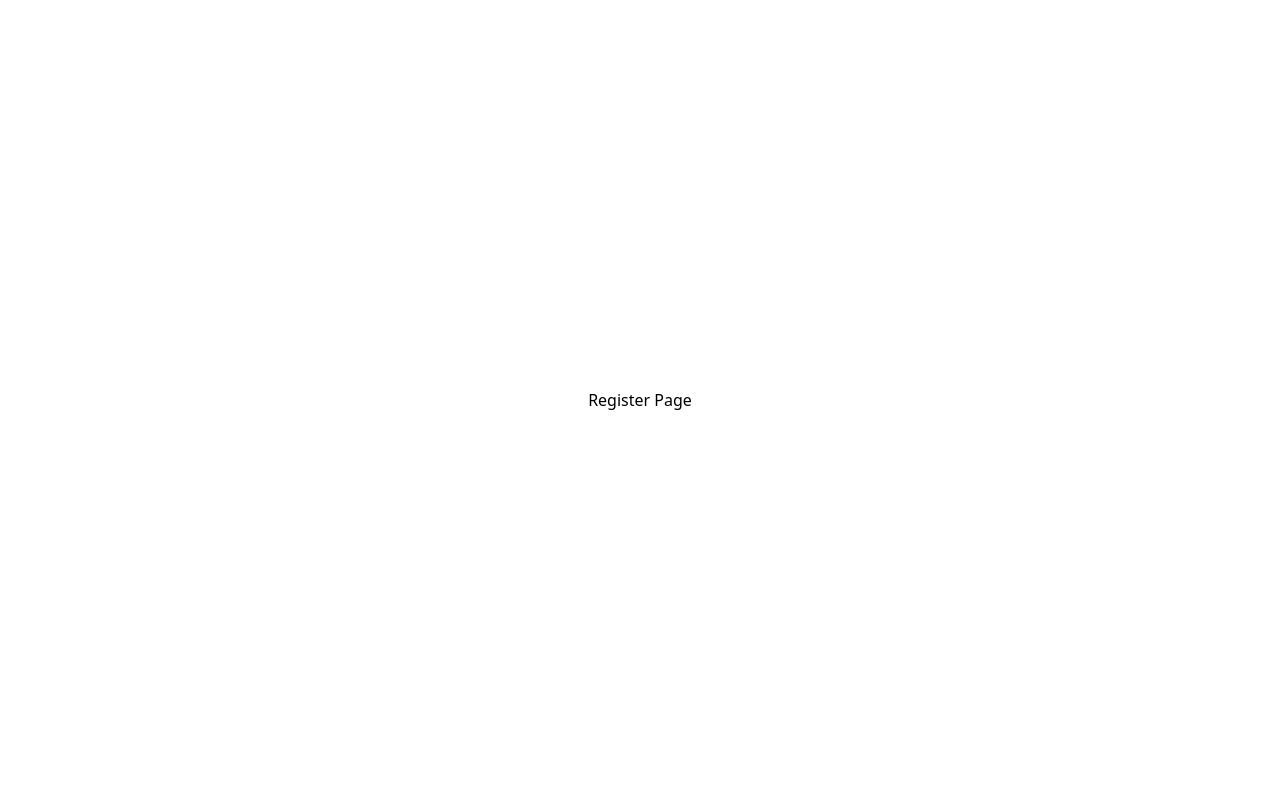
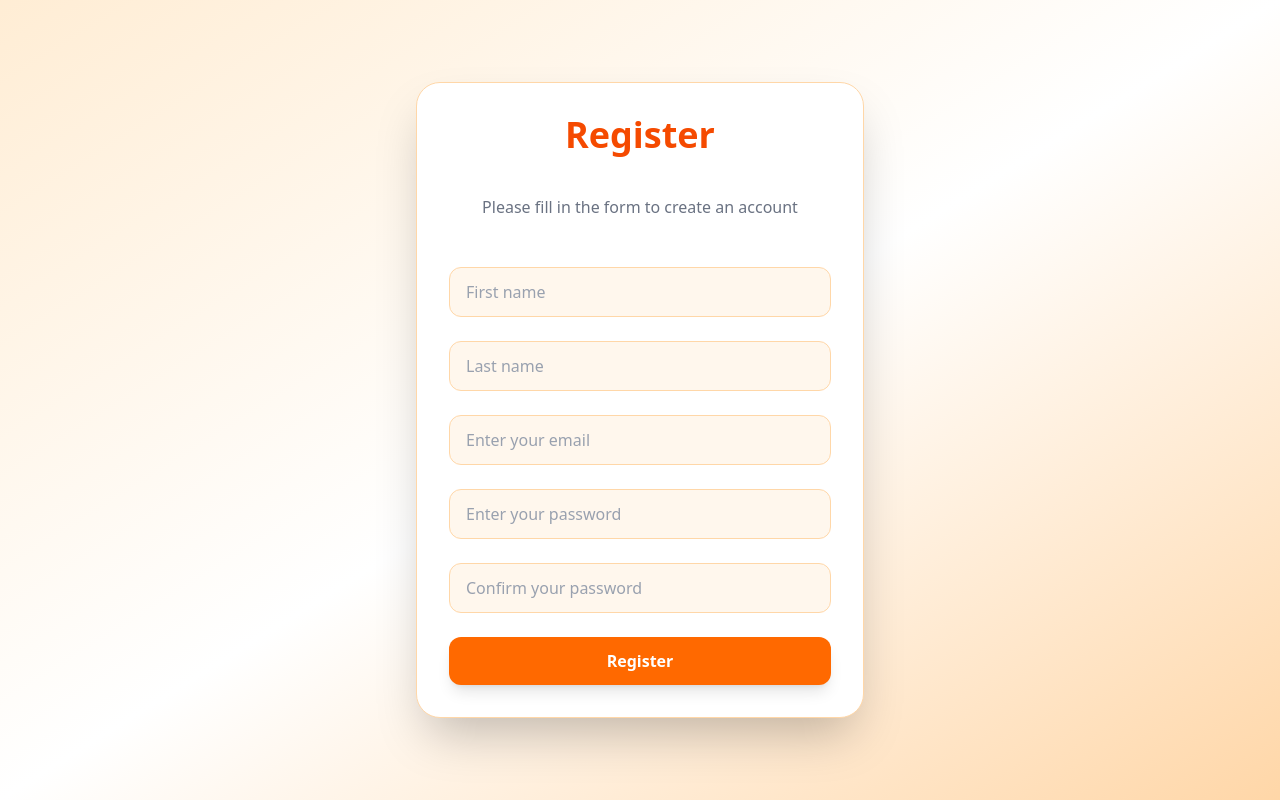
Before and after one commit to janith-sacintha/shop-frontend, a React (Vite) app: page /register in a window 1280 px wide. Built offline with nearby package versions, Linux system fonts and the light colour scheme; no server answers.

Commit message:
registration ✅

```diff
--- a/src/components/header.jsx
+++ b/src/components/header.jsx
@@ -16,6 +16,15 @@ export default function Header() {
             Itoya
           </div>
           <div className="flex flex-col gap-6 text-white p-8 text-xl font-semibold">
+            <button
+              className="hover:text-yellow-200 transition bg-white/10 p-2 rounded-lg text-left"
+              onClick={()=>{
+                setIsOpen(false);
+                navigate("/");
+                }}
+            >
+              Home
+            </button>
             <button
               className="hover:text-yellow-200 transition bg-white/10 p-2 rounded-lg text-left"
               onClick={()=>{
@@ -107,9 +116,6 @@ export default function Header() {
             className="relative w-10 h-10 flex items-center justify-center rounded-full bg-yellow-400 text-blue-800 hover:bg-yellow-300 transition"
           >
             <BiCart size={22} />
-            <span className="absolute -top-1 -right-1 bg-red-600 text-white text-xs font-bold w-5 h-5 flex items-center justify-center rounded-full">
-              2
-            </span>
           </Link>
         </div>
       </div>
--- a/src/pages/registerPage.jsx
+++ b/src/pages/registerPage.jsx
@@ -1,7 +1,112 @@
+import { useState } from "react";
+import axios from "axios";
+import toast from "react-hot-toast";
+import { useNavigate } from "react-router-dom";
+
+
 export default function RegisterPage(){
+    const [firstName, setFirstName] = useState("");
+    const [lastName, setLastName] = useState("");
+    const [email, setEmail] = useState("");
+    const [password, setPassword] = useState("");
+    const [confirmPassword, setConfirmPassword] = useState("");
+    const [isSubmitting, setIsSubmitting] = useState(false);
+
+    const navigate = useNavigate();
+
+    async function handleRegister() {
+        if (isSubmitting) return;
+
+        if (!firstName || !lastName || !email || !password || !confirmPassword) {
+            toast.error("Please fill in all fields");
+            return;
+        }
+
+        if (password !== confirmPassword) {
+            toast.error("Passwords do not match");
+            return;
+        }
+
+        setIsSubmitting(true);
+        try {
+            await axios.post(`${import.meta.env.VITE_BACKEND_URL}/api/users/register`, {
+                firstName,
+                lastName,
+                email,
+                password
+            });
+            toast.success("Registration successful");
+            navigate("/login");
+        } catch (error) {
+            console.error("Error during registration:", error);
+            toast.error(error.response?.data?.message || "An error occurred during registration");
+        } finally {
+            setIsSubmitting(false);
+        }
+    }
+
+    function handleKeyDown(e) {
+        if (e.key === "Enter") {
+            handleRegister();
+        }
+    }
+
     return(
-        <div>
-            <span>Register Page</span>
+        <div className="w-full h-screen flex items-center justify-center bg-gradient-to-br from-orange-100 via-white to-orange-200">
+            <div className="w-full max-w-md bg-white rounded-3xl shadow-2xl border border-orange-200 p-8 flex flex-col items-center gap-6">
+                <h1 className="text-4xl font-extrabold text-orange-600 mb-4">Register</h1>
+                <p className="text-gray-500 text-center mb-6">
+                    Please fill in the form to create an account
+                </p>
+                <input className="w-full px-4 py-3 rounded-xl border border-orange-200 bg-orange-50 text-gray-800 placeholder-gray-400 focus:ring-2 focus:ring-orange-400 outline-none"
+                    type="text"
+                    placeholder="First name"
+                    autoComplete="given-name"
+                    value={firstName}
+                    onChange={(e) => setFirstName(e.target.value)}
+                    onKeyDown={handleKeyDown}
+                />
+                <input className="w-full px-4 py-3 rounded-xl border border-orange-200 bg-orange-50 text-gray-800 placeholder-gray-400 focus:ring-2 focus:ring-orange-400 outline-none"
+                    type="text"
+                    placeholder="Last name"
+                    autoComplete="family-name"
+                    value={lastName}
+                    onChange={(e) => setLastName(e.target.value)}
+                    onKeyDown={handleKeyDown}
+                />
+                <input className="w-full px-4 py-3 rounded-xl border border-orange-200 bg-orange-50 text-gray-800 placeholder-gray-400 focus:ring-2 focus:ring-orange-400 outline-none"
+                    type="email"
+                    placeholder="Enter your email"
+                    autoComplete="email"
+                    value={email}
+                    onChange={(e) => setEmail(e.target.value)}
+                    onKeyDown={handleKeyDown}
+                />
+                <input className="w-full px-4 py-3 rounded-xl border border-orange-200 bg-orange-50 text-gray-800 placeholder-gray-400 focus:ring-2 focus:ring-orange-400 outline-none"
+                    type="password"
+                    placeholder="Enter your password"
+                    autoComplete="new-password"
+                    value={password}
+                    onChange={(e) => setPassword(e.target.value)}
+                    onKeyDown={handleKeyDown}
+                />
+                <input className="w-full px-4 py-3 rounded-xl border border-orange-200 bg-orange-50 text-gray-800 placeholder-gray-400 focus:ring-2 focus:ring-orange-400 outline-none"
+                    type="password"
+                    placeholder="Confirm your password"
+                    autoComplete="new-password"
+                    value={confirmPassword}
+                    onChange={(e) => setConfirmPassword(e.target.value)}
+                    onKeyDown={handleKeyDown}
+                />
+
+                <button
+                    className="cursor-pointer w-full py-3 bg-orange-500 text-white font-semibold rounded-xl shadow-lg hover:bg-orange-600 transition disabled:opacity-60 disabled:cursor-not-allowed"
+                    onClick={handleRegister}
+                    disabled={isSubmitting}
+                >
+                    {isSubmitting ? "Registering..." : "Register"}
+                </button>
+            </div>
         </div>
     )
 }
```
